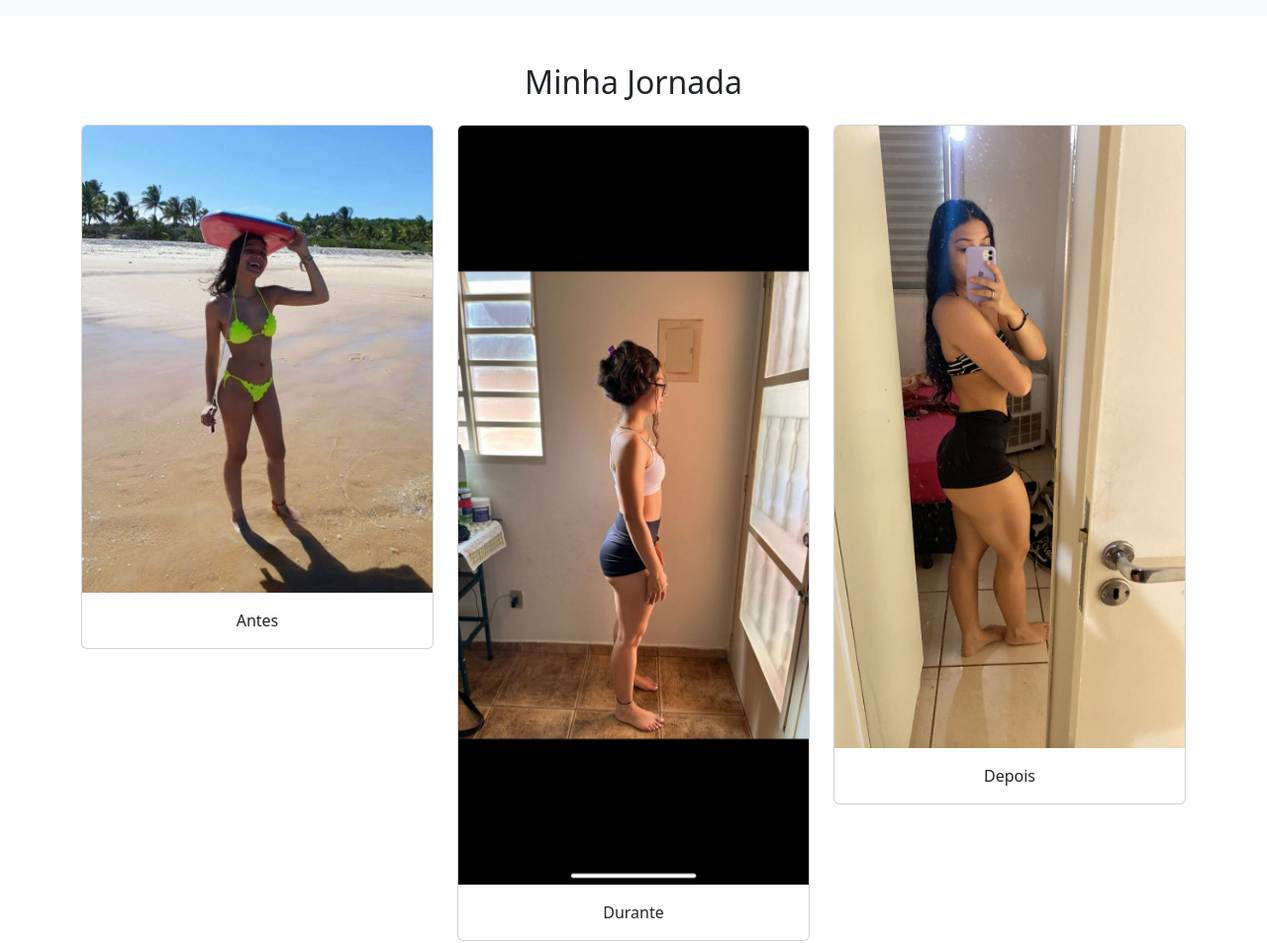
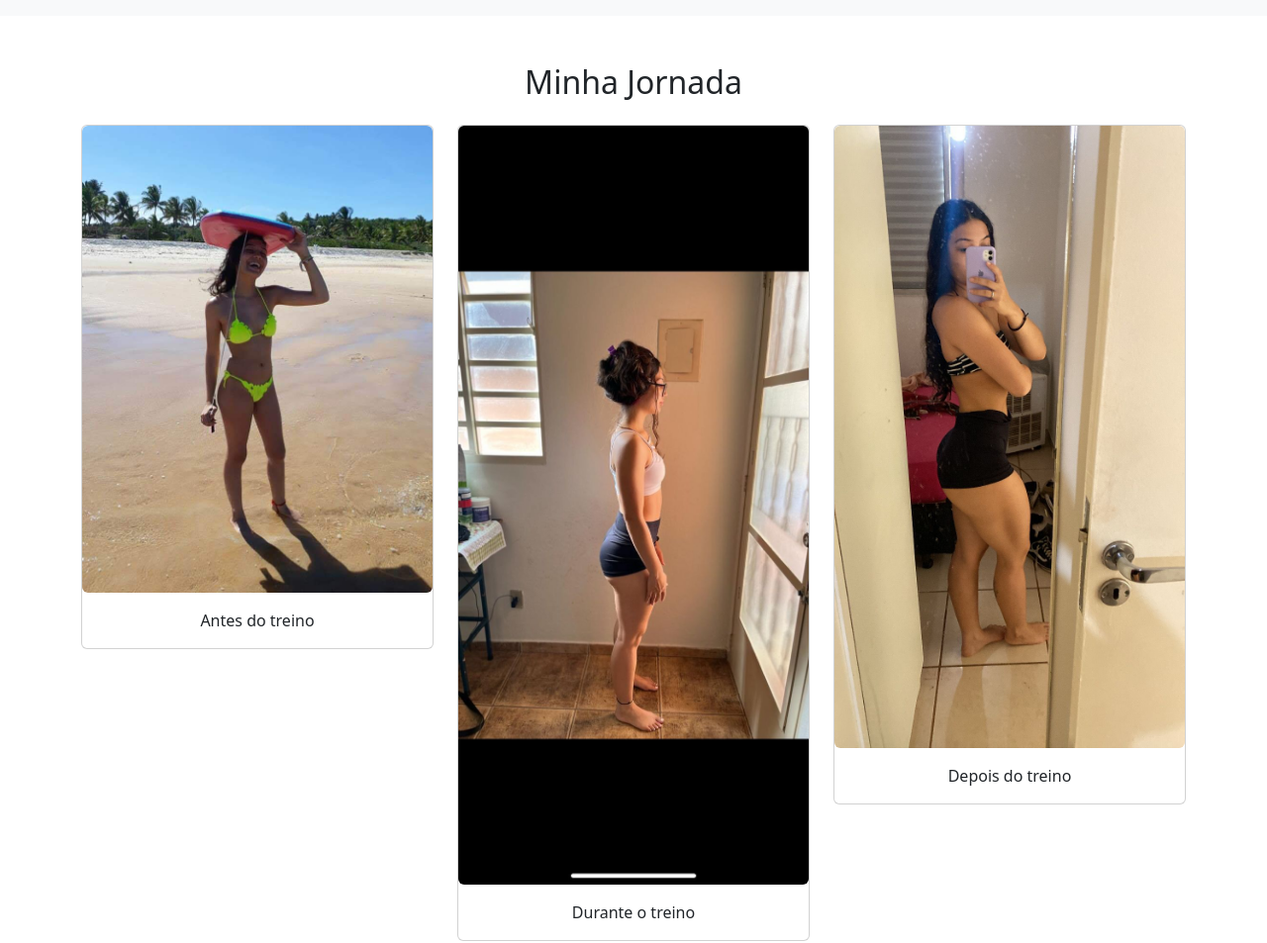
Before and after one commit to Anninha777/anninha777.github.io, a plain HTML site: page index.html in a window 1280 px wide. Shown: the part 780-1733 px from the top of the page at 99% size. Drawn offline with nearby package versions, Linux system fonts and the light colour scheme.

Commit message:
Update index.html

```diff
--- a/index.html
+++ b/index.html
@@ -21,32 +21,31 @@
   </div>
 </section>
 
-<!-- Sessão 2: Grid com Imagens -->
 <section class="py-5">
   <div class="container">
     <h2 class="text-center mb-4">Minha Jornada</h2>
     <div class="row g-4">
       <div class="col-md-4">
         <div class="card">
-          <img src="Antes.jpeg" class="card-img-top" alt="Antes do treino">
+          <img src="Antes.jpeg" class="img-fluid rounded" alt="Antes do treino">
           <div class="card-body text-center">
-            <p class="card-text">Antes</p>
+            <p class="card-text">Antes do treino</p>
           </div>
         </div>
       </div>
       <div class="col-md-4">
         <div class="card">
-          <img src="Durante.jpeg" class="card-img-top" alt="Durante o treino">
+          <img src="Durante.jpeg" class="img-fluid rounded" alt="Durante o treino">
           <div class="card-body text-center">
-            <p class="card-text">Durante</p>
+            <p class="card-text">Durante o treino</p>
           </div>
         </div>
       </div>
       <div class="col-md-4">
         <div class="card">
-          <img src="Depois.jpeg" class="card-img-top" alt="Depois do treino">
+          <img src="Depois.jpeg" class="img-fluid rounded" alt="Depois do treino">
           <div class="card-body text-center">
-            <p class="card-text">Depois</p>
+            <p class="card-text">Depois do treino</p>
           </div>
         </div>
       </div>
```
